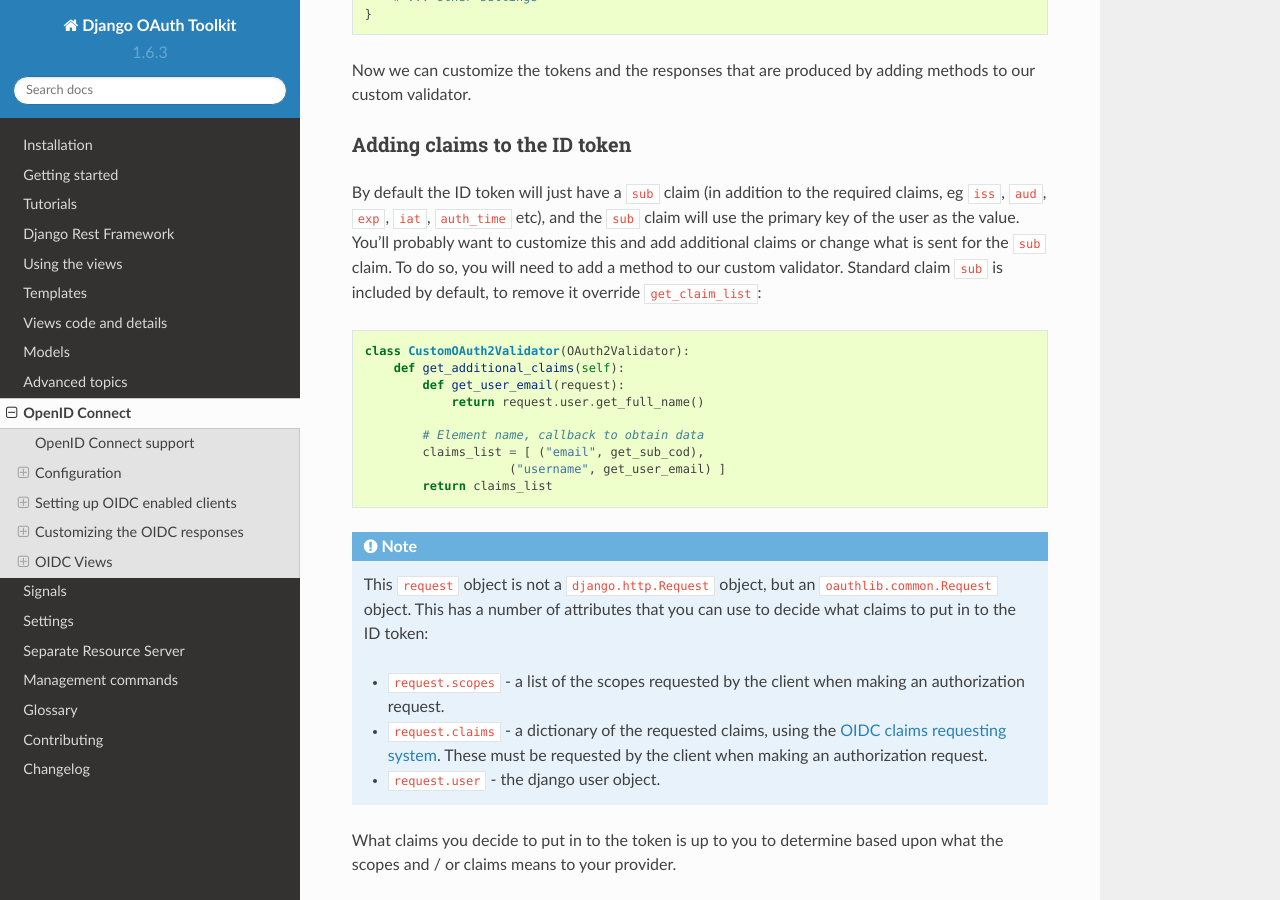
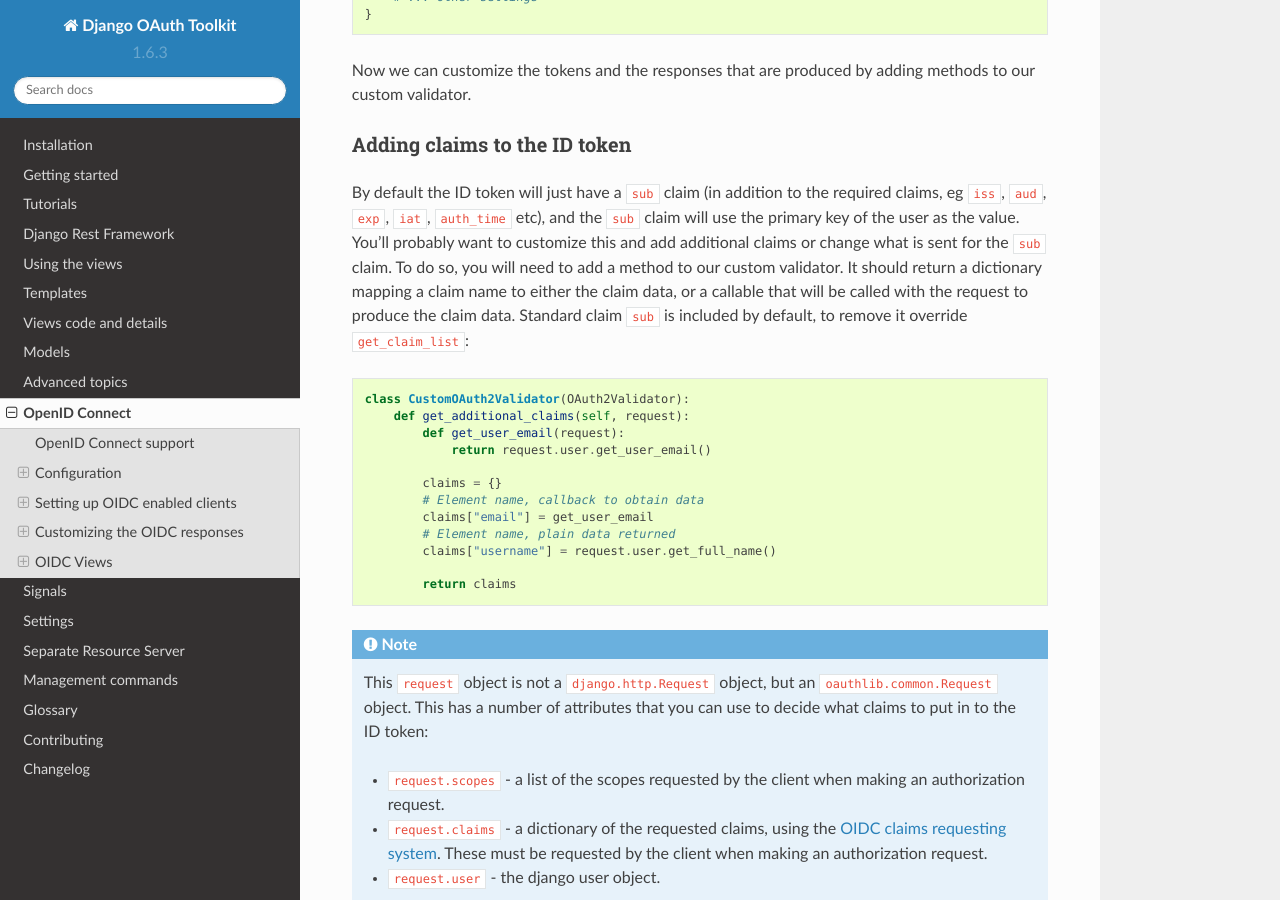
Before and after one commit to jazzband/django-oauth-toolkit, a Sphinx documentation site: the page built from docs/oidc.rst, in a window 1280 px wide and 900 px high, scrolled down 4712 px. Built offline with Sphinx 7.4.7 and the Read the Docs theme 2.0.0, drawn with Linux system fonts in a browser that asks for light colours; the version number is read from the project's files by our own code.

Commit message:
OpenID: Fix get_additional_claims API
* always propagate request
* have get_additional_claims return a dict again
* allow get_additional_claims to return plain data instead of callables

```diff
--- a/docs/oidc.rst
+++ b/docs/oidc.rst
@@ -245,17 +245,22 @@
 and the ``sub`` claim will use the primary key of the user as the value.
 You'll probably want to customize this and add additional claims or change
 what is sent for the ``sub`` claim. To do so, you will need to add a method to
-our custom validator.
+our custom validator. It should return a dictionary mapping a claim name to
+either the claim data, or a callable that will be called with the request to
+produce the claim data.
 Standard claim ``sub`` is included by default, to remove it override ``get_claim_list``::
     class CustomOAuth2Validator(OAuth2Validator):
-        def get_additional_claims(self):
+        def get_additional_claims(self, request):
             def get_user_email(request):
-                return request.user.get_full_name()
+                return request.user.get_user_email()
 
+            claims = {}
             # Element name, callback to obtain data
-            claims_list = [ ("email", get_sub_cod),
-                        ("username", get_user_email) ]
-            return claims_list
+            claims["email"] = get_user_email
+            # Element name, plain data returned
+            claims["username"] = request.user.get_full_name()
+
+            return claims
 
 .. note::
     This ``request`` object is not a ``django.http.Request`` object, but an
```
Also changed, not shown: CHANGELOG.md (+1 -0 lines), 3 other files.
